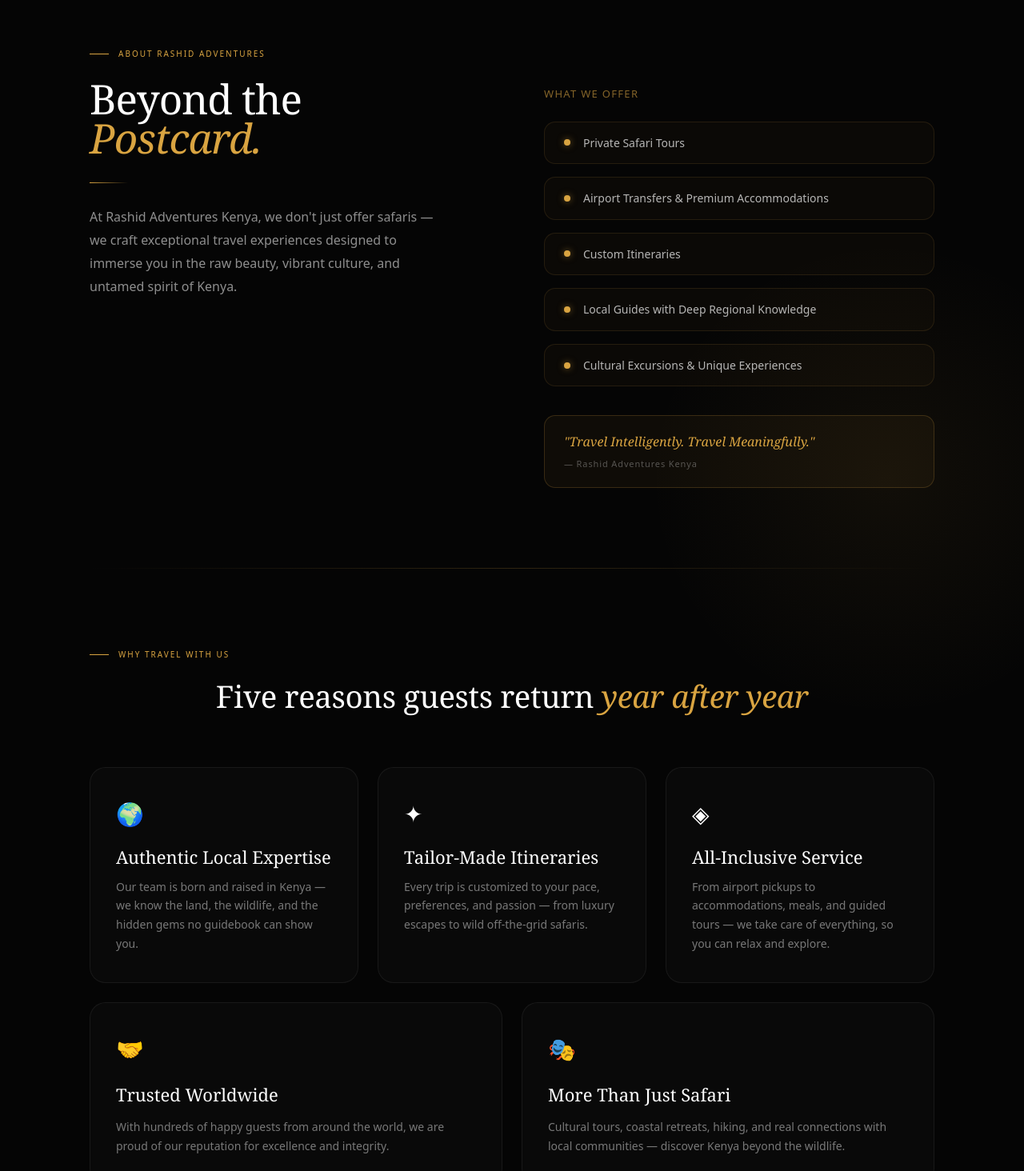
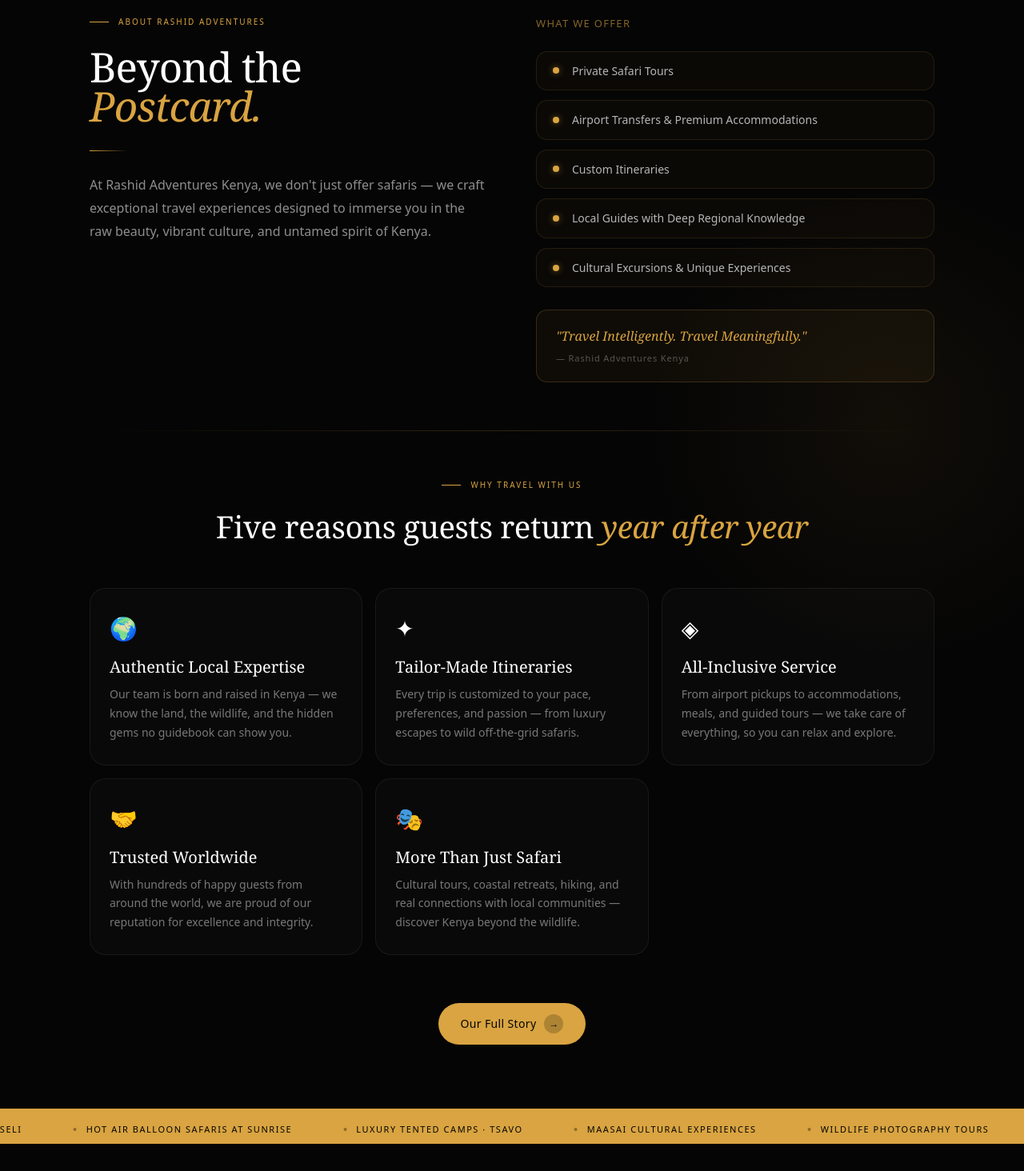
Before and after one commit to Matuchovic/Rashid_kenya, a Next.js app: page / in a window 1280 px wide. Shown: the part 860-2324 px from the top of the page at 80% size. Built offline with nearby package versions, Linux system fonts and the light colour scheme.

Commit message:
feat: full mobile optimization — hero, about, globals

```diff
--- a/src/components/sections/AboutSection.tsx
+++ b/src/components/sections/AboutSection.tsx
@@ -20,38 +20,18 @@ export function AboutSection() {
           }
         })
       },
-      { threshold: 0.15 }
+      { threshold: 0.1 }
     )
     if (sectionRef.current) observer.observe(sectionRef.current)
     return () => observer.disconnect()
   }, [])
 
   const reasons = [
-    {
-      icon: '🌍',
-      title: 'Authentic Local Expertise',
-      text: 'Our team is born and raised in Kenya — we know the land, the wildlife, and the hidden gems no guidebook can show you.',
-    },
-    {
-      icon: '✦',
-      title: 'Tailor-Made Itineraries',
-      text: 'Every trip is customized to your pace, preferences, and passion — from luxury escapes to wild off-the-grid safaris.',
-    },
-    {
-      icon: '◈',
-      title: 'All-Inclusive Service',
-      text: 'From airport pickups to accommodations, meals, and guided tours — we take care of everything, so you can relax and explore.',
-    },
-    {
-      icon: '🤝',
-      title: 'Trusted Worldwide',
-      text: 'With hundreds of happy guests from around the world, we are proud of our reputation for excellence and integrity.',
-    },
-    {
-      icon: '🎭',
-      title: 'More Than Just Safari',
-      text: 'Cultural tours, coastal retreats, hiking, and real connections with local communities — discover Kenya beyond the wildlife.',
-    },
+    { icon: '🌍', title: 'Authentic Local Expertise', text: 'Our team is born and raised in Kenya — we know the land, the wildlife, and the hidden gems no guidebook can show you.' },
+    { icon: '✦', title: 'Tailor-Made Itineraries', text: 'Every trip is customized to your pace, preferences, and passion — from luxury escapes to wild off-the-grid safaris.' },
+    { icon: '◈', title: 'All-Inclusive Service', text: 'From airport pickups to accommodations, meals, and guided tours — we take care of everything, so you can relax and explore.' },
+    { icon: '🤝', title: 'Trusted Worldwide', text: 'With hundreds of happy guests from around the world, we are proud of our reputation for excellence and integrity.' },
+    { icon: '🎭', title: 'More Than Just Safari', text: 'Cultural tours, coastal retreats, hiking, and real connections with local communities — discover Kenya beyond the wildlife.' },
   ]
 
   const services = [
@@ -63,9 +43,7 @@ export function AboutSection() {
   ]
 
   return (
-    <section ref={sectionRef} style={{ background: '#050505', padding: '120px 0', overflow: 'hidden', position: 'relative' }}>
-
-      {/* Background gold glow */}
+    <section ref={sectionRef} style={{ background: '#050505', padding: '80px 0', overflow: 'hidden', position: 'relative' }}>
       <div style={{
         position: 'absolute', top: '20%', right: '-10%',
         width: 600, height: 600, borderRadius: '50%',
@@ -73,11 +51,10 @@ export function AboutSection() {
         pointerEvents: 'none',
       }} />
 
-      <div style={{ maxWidth: 1200, margin: '0 auto', padding: '0 72px' }}>
+      <div className="about-container">
 
-        {/* Top: eyebrow + headline + intro */}
-        <div style={{ display: 'grid', gridTemplateColumns: '1fr 1fr', gap: 80, alignItems: 'start', marginBottom: 100 }}>
-
+        {/* Top grid */}
+        <div className="about-top-grid">
           <div>
             <div className="eyebrow anim-in" style={{ opacity: 0, transform: 'translateY(30px)', transition: 'all 0.7s cubic-bezier(0.25,1,0.5,1)', marginBottom: 24 }}>
               About Rashid Adventures
@@ -86,32 +63,23 @@ export function AboutSection() {
               opacity: 0, transform: 'translateY(40px)',
               transition: 'all 0.8s cubic-bezier(0.25,1,0.5,1)',
               fontFamily: "'Cormorant Garamond', Georgia, serif",
-              fontSize: 'clamp(42px, 4vw, 64px)',
-              fontWeight: 300,
-              lineHeight: 0.95,
-              letterSpacing: '-0.02em',
-              color: '#fff',
-              marginBottom: 32,
+              fontSize: 'clamp(36px, 4vw, 64px)',
+              fontWeight: 300, lineHeight: 0.95,
+              letterSpacing: '-0.02em', color: '#fff', marginBottom: 32,
             }}>
               Beyond the<br />
               <em style={{ color: '#D9A441', fontStyle: 'italic' }}>Postcard.</em>
             </h2>
-
-            {/* Gold line */}
             <div className="anim-in" style={{
               opacity: 0, transform: 'translateY(20px)',
               transition: 'all 0.7s cubic-bezier(0.25,1,0.5,1)',
               width: 48, height: 1,
-              background: 'linear-gradient(90deg, #D9A441, transparent)',
-              marginBottom: 28,
+              background: 'linear-gradient(90deg, #D9A441, transparent)', marginBottom: 28,
             }} />
-
             <p className="anim-in" style={{
               opacity: 0, transform: 'translateY(30px)',
               transition: 'all 0.8s cubic-bezier(0.25,1,0.5,1)',
-              fontSize: 16, lineHeight: 1.8,
-              color: 'rgba(255,255,255,0.55)',
-              maxWidth: 440,
+              fontSize: 16, lineHeight: 1.8, color: 'rgba(255,255,255,0.55)',
             }}>
               At Rashid Adventures Kenya, we don't just offer safaris — we craft exceptional
               travel experiences designed to immerse you in the raw beauty, vibrant culture,
@@ -119,98 +87,60 @@ export function AboutSection() {
             </p>
           </div>
 
-          {/* Right: services checklist */}
-          <div style={{ paddingTop: 48 }}>
+          <div>
             <p className="anim-in" style={{
               opacity: 0, transform: 'translateY(30px)',
               transition: 'all 0.7s cubic-bezier(0.25,1,0.5,1)',
               fontSize: 13, letterSpacing: '0.1em',
-              color: 'rgba(217,164,65,0.6)', textTransform: 'uppercase',
-              marginBottom: 24,
+              color: 'rgba(217,164,65,0.6)', textTransform: 'uppercase', marginBottom: 24,
             }}>What we offer</p>
-
-            <div style={{ display: 'flex', flexDirection: 'column', gap: 16 }}>
+            <div style={{ display: 'flex', flexDirection: 'column', gap: 12 }}>
               {services.map((s, i) => (
                 <div key={i} className="anim-in" style={{
                   opacity: 0, transform: 'translateY(24px)',
                   transition: 'all 0.7s cubic-bezier(0.25,1,0.5,1)',
                   display: 'flex', alignItems: 'center', gap: 16,
-                  padding: '16px 24px',
+                  padding: '14px 20px',
                   border: '1px solid rgba(217,164,65,0.12)',
-                  borderRadius: 14,
-                  background: 'rgba(217,164,65,0.03)',
+                  borderRadius: 14, background: 'rgba(217,164,65,0.03)',
                 }}>
-                  <div style={{
-                    width: 8, height: 8, borderRadius: '50%',
-                    background: '#D9A441', flexShrink: 0,
-                    boxShadow: '0 0 8px rgba(217,164,65,0.5)',
-                  }} />
+                  <div style={{ width: 8, height: 8, borderRadius: '50%', background: '#D9A441', flexShrink: 0, boxShadow: '0 0 8px rgba(217,164,65,0.5)' }} />
                   <span style={{ fontSize: 14, color: 'rgba(255,255,255,0.7)', lineHeight: 1.4 }}>{s}</span>
                 </div>
               ))}
             </div>
-
-            {/* Tagline */}
             <div className="anim-in" style={{
               opacity: 0, transform: 'translateY(20px)',
               transition: 'all 0.8s cubic-bezier(0.25,1,0.5,1)',
-              marginTop: 36,
-              padding: '20px 24px',
+              marginTop: 28, padding: '20px 24px',
               border: '1px solid rgba(217,164,65,0.2)',
-              borderRadius: 14,
-              background: 'rgba(217,164,65,0.05)',
+              borderRadius: 14, background: 'rgba(217,164,65,0.05)',
             }}>
-              <p style={{
-                fontFamily: "'Cormorant Garamond', Georgia, serif",
-                fontSize: 16, fontStyle: 'italic', fontWeight: 300,
-                color: '#D9A441', lineHeight: 1.6,
-              }}>
+              <p style={{ fontFamily: "'Cormorant Garamond', Georgia, serif", fontSize: 16, fontStyle: 'italic', fontWeight: 300, color: '#D9A441', lineHeight: 1.6 }}>
                 "Travel Intelligently. Travel Meaningfully."
               </p>
-              <p style={{ fontSize: 11, color: 'rgba(255,255,255,0.3)', marginTop: 6, letterSpacing: '0.08em' }}>
-                — Rashid Adventures Kenya
-              </p>
+              <p style={{ fontSize: 11, color: 'rgba(255,255,255,0.3)', marginTop: 6, letterSpacing: '0.08em' }}>— Rashid Adventures Kenya</p>
             </div>
           </div>
         </div>
 
         {/* Divider */}
-        <div className="anim-in" style={{
-          opacity: 0,
-          transition: 'all 1s ease',
-          height: 1,
-          background: 'linear-gradient(90deg, transparent, rgba(217,164,65,0.2), transparent)',
-          marginBottom: 100,
-        }} />
+        <div className="anim-in" style={{ opacity: 0, transition: 'all 1s ease', height: 1, background: 'linear-gradient(90deg, transparent, rgba(217,164,65,0.2), transparent)', margin: '60px 0' }} />
 
-        {/* Why travel with us */}
-        <div className="anim-in" style={{
-          opacity: 0, transform: 'translateY(30px)',
-          transition: 'all 0.7s cubic-bezier(0.25,1,0.5,1)',
-          textAlign: 'center', marginBottom: 60,
-        }}>
-          <div className="eyebrow" style={{ marginBottom: 16 }}>Why travel with us</div>
-          <h3 style={{
-            fontFamily: "'Cormorant Garamond', Georgia, serif",
-            fontSize: 'clamp(32px, 3vw, 48px)',
-            fontWeight: 300, color: '#fff',
-            letterSpacing: '-0.01em',
-          }}>
+        {/* Why travel */}
+        <div className="anim-in" style={{ opacity: 0, transform: 'translateY(30px)', transition: 'all 0.7s cubic-bezier(0.25,1,0.5,1)', textAlign: 'center', marginBottom: 48 }}>
+          <div className="eyebrow" style={{ marginBottom: 16, justifyContent: 'center' }}>Why travel with us</div>
+          <h3 style={{ fontFamily: "'Cormorant Garamond', Georgia, serif", fontSize: 'clamp(28px, 3vw, 48px)', fontWeight: 300, color: '#fff', letterSpacing: '-0.01em' }}>
             Five reasons guests return <em style={{ color: '#D9A441' }}>year after year</em>
           </h3>
         </div>
 
         {/* Reasons grid */}
-        <div style={{ display: 'grid', gridTemplateColumns: 'repeat(3, 1fr)', gap: 24 }}>
-          {reasons.slice(0, 3).map((r, i) => (
-            <div key={i} className="anim-in" style={{
+        <div className="reasons-grid">
+          {reasons.map((r, i) => (
+            <div key={i} className="anim-in reason-card" style={{
               opacity: 0, transform: 'translateY(40px)',
               transition: 'all 0.8s cubic-bezier(0.25,1,0.5,1)',
-              padding: '36px 32px',
-              border: '1px solid rgba(255,255,255,0.06)',
-              borderRadius: 20,
-              background: 'rgba(255,255,255,0.02)',
-              position: 'relative', overflow: 'hidden',
             }}
             onMouseEnter={e => {
               const el = e.currentTarget
@@ -226,65 +156,68 @@ export function AboutSection() {
               el.style.transform = 'translateY(0)'
             }}
             >
-              <div style={{ fontSize: 28, marginBottom: 20 }}>{r.icon}</div>
-              <h4 style={{
-                fontFamily: "'Cormorant Garamond', Georgia, serif",
-                fontSize: 22, fontWeight: 400, color: '#fff',
-                marginBottom: 12, lineHeight: 1.2,
-              }}>{r.title}</h4>
-              <p style={{ fontSize: 14, color: 'rgba(255,255,255,0.45)', lineHeight: 1.7 }}>{r.text}</p>
-            </div>
-          ))}
-        </div>
-
-        <div style={{ display: 'grid', gridTemplateColumns: 'repeat(2, 1fr)', gap: 24, marginTop: 24 }}>
-          {reasons.slice(3).map((r, i) => (
-            <div key={i} className="anim-in" style={{
-              opacity: 0, transform: 'translateY(40px)',
-              transition: 'all 0.8s cubic-bezier(0.25,1,0.5,1)',
-              padding: '36px 32px',
-              border: '1px solid rgba(255,255,255,0.06)',
-              borderRadius: 20,
-              background: 'rgba(255,255,255,0.02)',
-            }}
-            onMouseEnter={e => {
-              const el = e.currentTarget
-              el.style.borderColor = 'rgba(217,164,65,0.25)'
-              el.style.background = 'rgba(217,164,65,0.04)'
-              el.style.transform = 'translateY(-4px)'
-              el.style.transition = 'all 0.3s ease'
-            }}
-            onMouseLeave={e => {
-              const el = e.currentTarget
-              el.style.borderColor = 'rgba(255,255,255,0.06)'
-              el.style.background = 'rgba(255,255,255,0.02)'
-              el.style.transform = 'translateY(0)'
-            }}
-            >
-              <div style={{ fontSize: 28, marginBottom: 20 }}>{r.icon}</div>
-              <h4 style={{
-                fontFamily: "'Cormorant Garamond', Georgia, serif",
-                fontSize: 22, fontWeight: 400, color: '#fff',
-                marginBottom: 12,
-              }}>{r.title}</h4>
+              <div style={{ fontSize: 28, marginBottom: 16 }}>{r.icon}</div>
+              <h4 style={{ fontFamily: "'Cormorant Garamond', Georgia, serif", fontSize: 20, fontWeight: 400, color: '#fff', marginBottom: 10, lineHeight: 1.2 }}>{r.title}</h4>
               <p style={{ fontSize: 14, color: 'rgba(255,255,255,0.45)', lineHeight: 1.7 }}>{r.text}</p>
             </div>
           ))}
         </div>
 
         {/* CTA */}
-        <div className="anim-in" style={{
-          opacity: 0, transform: 'translateY(30px)',
-          transition: 'all 0.8s cubic-bezier(0.25,1,0.5,1)',
-          textAlign: 'center', marginTop: 80,
-        }}>
+        <div className="anim-in" style={{ opacity: 0, transform: 'translateY(30px)', transition: 'all 0.8s cubic-bezier(0.25,1,0.5,1)', textAlign: 'center', marginTop: 60 }}>
           <Link href="/about" className="btn-primary" style={{ display: 'inline-flex' }}>
             Our Full Story
             <span className="inline-flex items-center justify-center w-6 h-6 rounded-full text-xs" style={{ background: 'rgba(0,0,0,0.2)' }}>→</span>
           </Link>
         </div>
+      </div>
 
-      </div>
+      <style>{`
+        .about-container {
+          max-width: 1200px;
+          margin: 0 auto;
+          padding: 0 24px;
+        }
+        .about-top-grid {
+          display: grid;
+          grid-template-columns: 1fr;
+          gap: 48px;
+          margin-bottom: 0;
+        }
+        .reasons-grid {
+          display: grid;
+          grid-template-columns: 1fr;
+          gap: 16px;
+        }
+        .reason-card {
+          padding: 28px 24px;
+          border: 1px solid rgba(255,255,255,0.06);
+          border-radius: 20px;
+          background: rgba(255,255,255,0.02);
+        }
+        @media (min-width: 640px) {
+          .reasons-grid {
+            grid-template-columns: repeat(2, 1fr);
+          }
+        }
+        @media (min-width: 768px) {
+          .about-container {
+            padding: 0 48px;
+          }
+          .about-top-grid {
+            grid-template-columns: 1fr 1fr;
+            gap: 60px;
+          }
+        }
+        @media (min-width: 1024px) {
+          .about-container {
+            padding: 0 72px;
+          }
+          .reasons-grid {
+            grid-template-columns: repeat(3, 1fr);
+          }
+        }
+      `}</style>
     </section>
   )
 }
```
Also changed, not shown: src/app/globals.css (+21 -0 lines), src/components/sections/HeroSection.tsx (+44 -11 lines).
